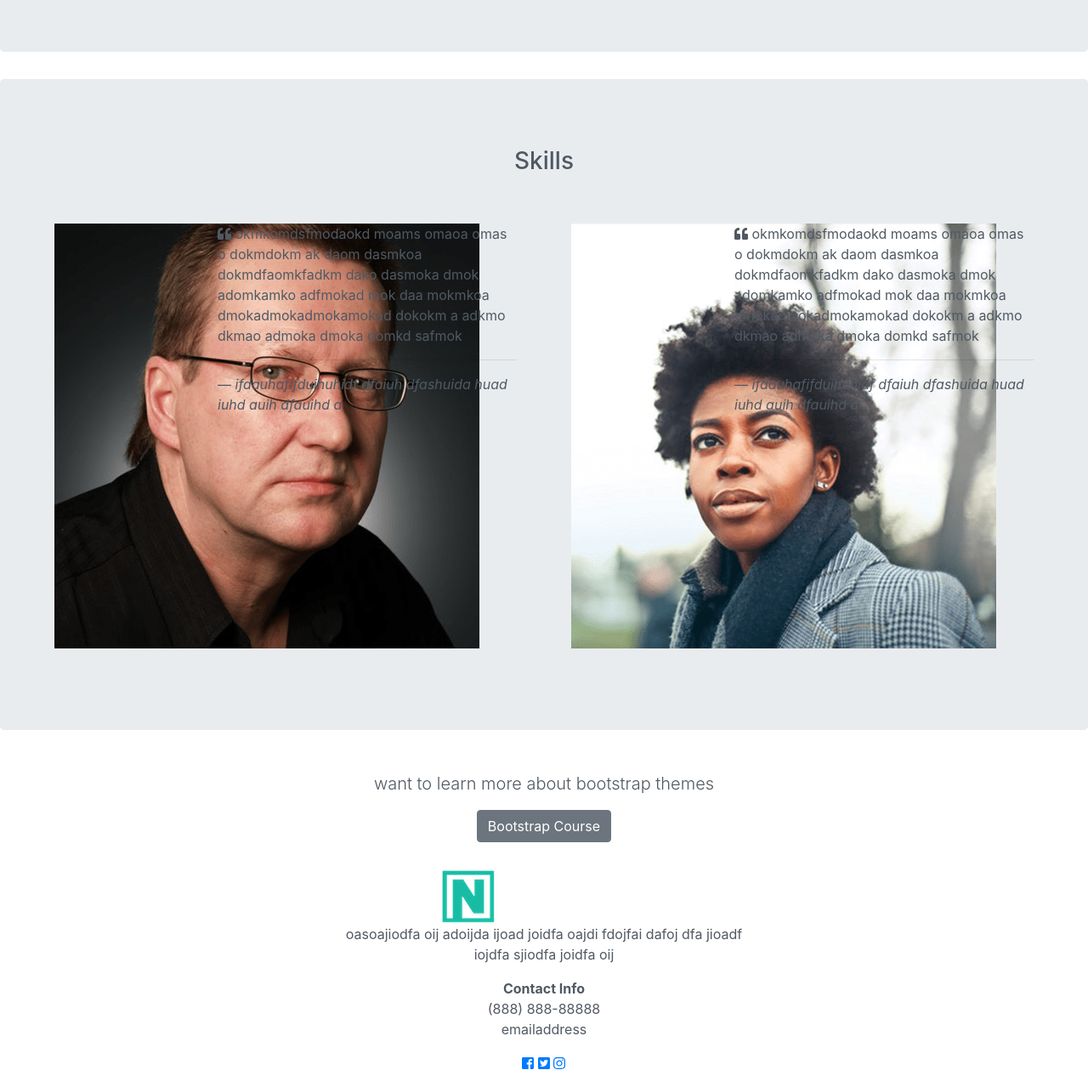
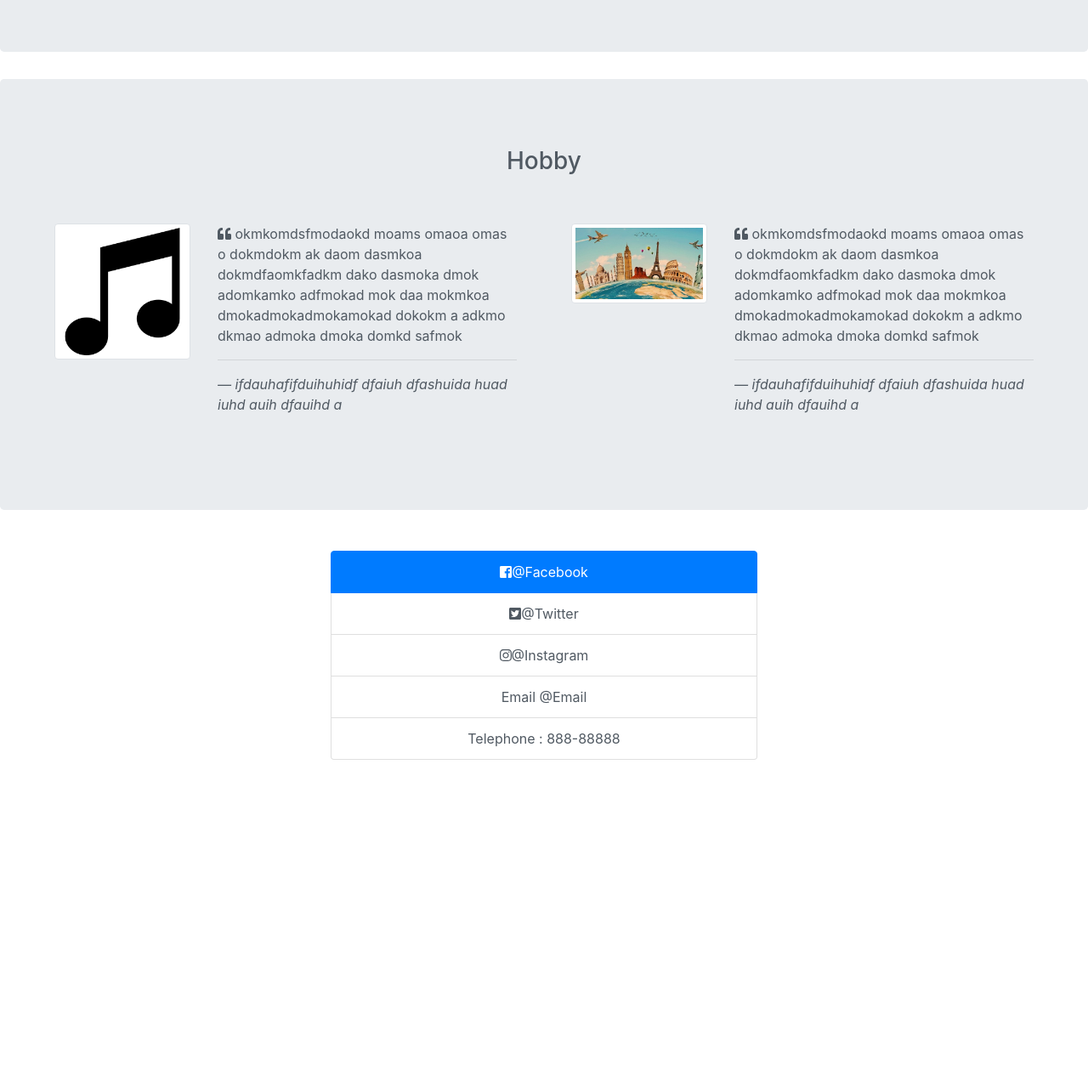
Before and after one commit to DPP-2020/praktikum-2-membuat-cv-part-2-leeyechan98, a plain HTML site: page index.html in a window 1280 px wide. Shown: the part 1856-3135 px from the top of the page at 85% size. After the commit the page ends 2766 px from the top, so only its background shows below. Drawn offline with Linux system fonts and the light colour scheme.

Commit message:
05211740007009#1

```diff
--- a/index.html
+++ b/index.html
@@ -222,7 +222,7 @@
 <!--- Start Jumbotron -->
 <div class="jumbotron">
 	<div class="col-12 text-center">
-		<h3 class="heading">Skills</h3>
+		<h3 class="heading">Hobby </h3>
 		<div class="heading-underline"></div>
 	</div>
 
@@ -231,7 +231,7 @@
 		<div class="col-md-6 clients">
 			<div class="row">
 				<div class="col-md-4">
-					<img src="img/client1.png">
+          <img src="img/music.png" alt="Responsive Image" class="img-thumbnail">
 				</div>
 				<div class="col-md-8">
 					<blockquote>
@@ -248,7 +248,7 @@
 		<div class="col-md-6 clients">
 			<div class="row">
 				<div class="col-md-4">
-					<img src="img/client2.png">
+          <img src="img/travelling.jpg" alt="Responsive Image" class="img-thumbnail">
 				</div>
 				<div class="col-md-8">
 					<blockquote>
@@ -265,12 +265,7 @@
 
 </div>	<!--- End Jumbotron-->
 
-<div class="col-12 narrow text-center">
-	<p class="lead"> want to learn more about bootstrap themes</p>
-	<a class="btn btn-secondary btn-md" href="#" target="_blank">Bootstrap Course</a>
-</div>
 
-</div>
 <!--- End Clients Section -->
 
 <!--- Start Contact Section -->
@@ -281,13 +276,16 @@
 		<div class="row justify-content-center">
 
 			<div class="col-md-5 text-center">
-				<img src="img/nuno.png">
-				<p>oasoajiodfa oij adoijda ijoad joidfa oajdi fdojfai dafoj dfa jioadf iojdfa sjiodfa joidfa oij</p>
-				<strong>Contact Info</strong>
-				<p>(888) 888-88888<br>emailaddress</p>
-				<a href="" target="_blank"><i class="fab fa-facebook-square"></i></a>
-				<a href="" target="_blank"><i class="fab fa-twitter-square"></i></a>
-				<a href="" target="_blank"><i class="fab fa-instagram"></i></a>
+
+        <ul class="list-group">
+          <li class="list-group-item active"><i class="fab fa-facebook-square"></i>@Facebook</li>
+          <li class="list-group-item"><i class="fab fa-twitter-square"></i>@Twitter</li>
+          <li class="list-group-item"><i class="fab fa-instagram"></i>@Instagram</li>
+          <li class="list-group-item">Email @Email</li>
+          <li class="list-group-item">Telephone : 888-88888</li>
+        </ul>
+
+
 			</div>
 		</div>
 	</footer>
```
Also changed, not shown: img/Travelling.jpg (added), img/music.jpg (added), img/music.png (added).
